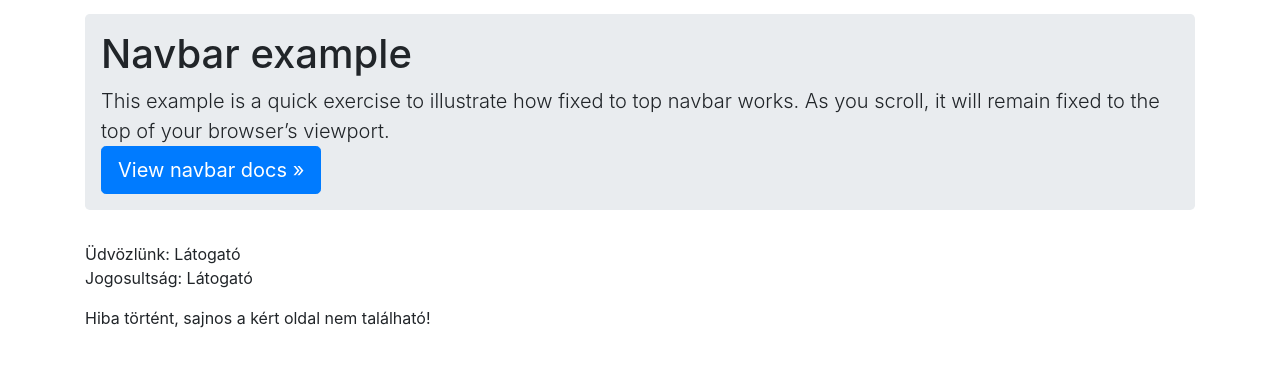
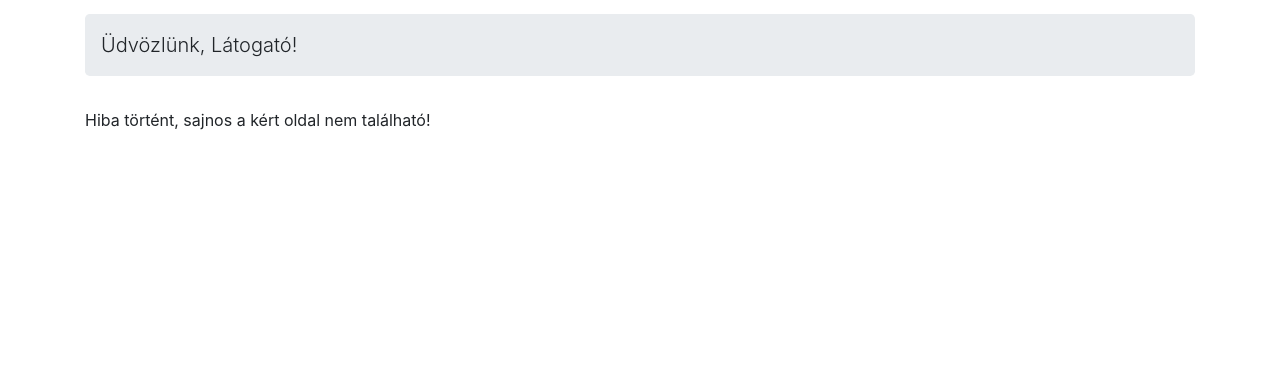
Before and after one commit to kovacsguido/webprog2, a PHP site: page /index.php in a window 1280 px wide. Shown: the part 56-423 px from the top of the page. Run offline with PHP 8.4, Linux system fonts and the light colour scheme; data comes from the database, SQL or seed files in the repository.

Commit message:
Improved the main entrypoint file

```diff
--- a/index.php
+++ b/index.php
@@ -14,6 +14,18 @@
     ];
 }
 $currentPageId = (empty($_GET['pid']) || (int)$_GET['pid'] < 1) ? 1 : (int)$_GET['pid'];
+
+$messagesHtml = '';
+if (!empty($_SESSION['messages'])) {
+    $messages = [];
+    foreach ($_SESSION['messages'] as $message) {
+        $messages[] = '<div class="alert alert-'. $message['type'] . '" role="alert">' . $message['text'] . '</div>';
+    }
+    $messagesHtml = implode("\n", $messages);
+    $_SESSION['messages'] = [];
+}
+
+$content = Content::getPageContent($currentPageId);
 ?>
 <!DOCTYPE html PUBLIC "-//W3C//DTD XHTML 1.0 Strict//EN" "http://www.w3.org/TR/xhtml1/DTD/xhtml1-strict.dtd">
 <html lang="hu">
@@ -22,9 +34,10 @@
     <meta http-equiv="Content-Type" content="text/html; charset=utf-8"/>
     <link rel="stylesheet" href="assets/css/bootstrap-reboot.min.css"/>
     <link rel="stylesheet" href="assets/css/bootstrap.min.css"/>
-    <link rel="stylesheet" href="assets/css/style.css"/>
+    <link rel="stylesheet" href="assets/css/style.css?t=<?php echo time(); ?>"/>
     <script type="text/javascript" src="assets/js/jquery-3.5.1.min.js"></script>
     <script type="text/javascript" src="assets/js/bootstrap.min.js"></script>
+    <script type="text/javascript" src="assets/js/main.js?t=<?php echo time(); ?>"></script>
 </head>
 <body>
 
@@ -41,20 +54,10 @@
 
 <main role="main" class="container">
     <div class="jumbotron">
-        <h1>Navbar example</h1>
-        <p class="lead">This example is a quick exercise to illustrate how fixed to top navbar works. As you scroll, it will remain fixed to the top of your browser’s viewport.</p>
-        <a class="btn btn-lg btn-primary" href="/docs/4.5/components/navbar/" role="button">View navbar docs &raquo;</a>
+        <p class="lead">Üdvözlünk, <?php echo $_SESSION['user']['username']; ?>!</p>
     </div>
-    <div id="upbar">
-        <div id="userinfo">
-             <span><?php echo "Üdvözlünk: " . $_SESSION['user']['username'] . "<br>Jogosultság: " . $_SESSION['user']['permission_name']; ?></span>
-        </div>
-        <div class="main-navigation" id="menu">
-            <ul class="top-level-menu">
-            </ul>
-        </div>
-    </div>
-    <?php echo Content::getPageContent($currentPageId); ?>
+    <?php echo $messagesHtml; ?>
+    <?php echo $content; ?>
 </main>
 </body>
 </html>
```
